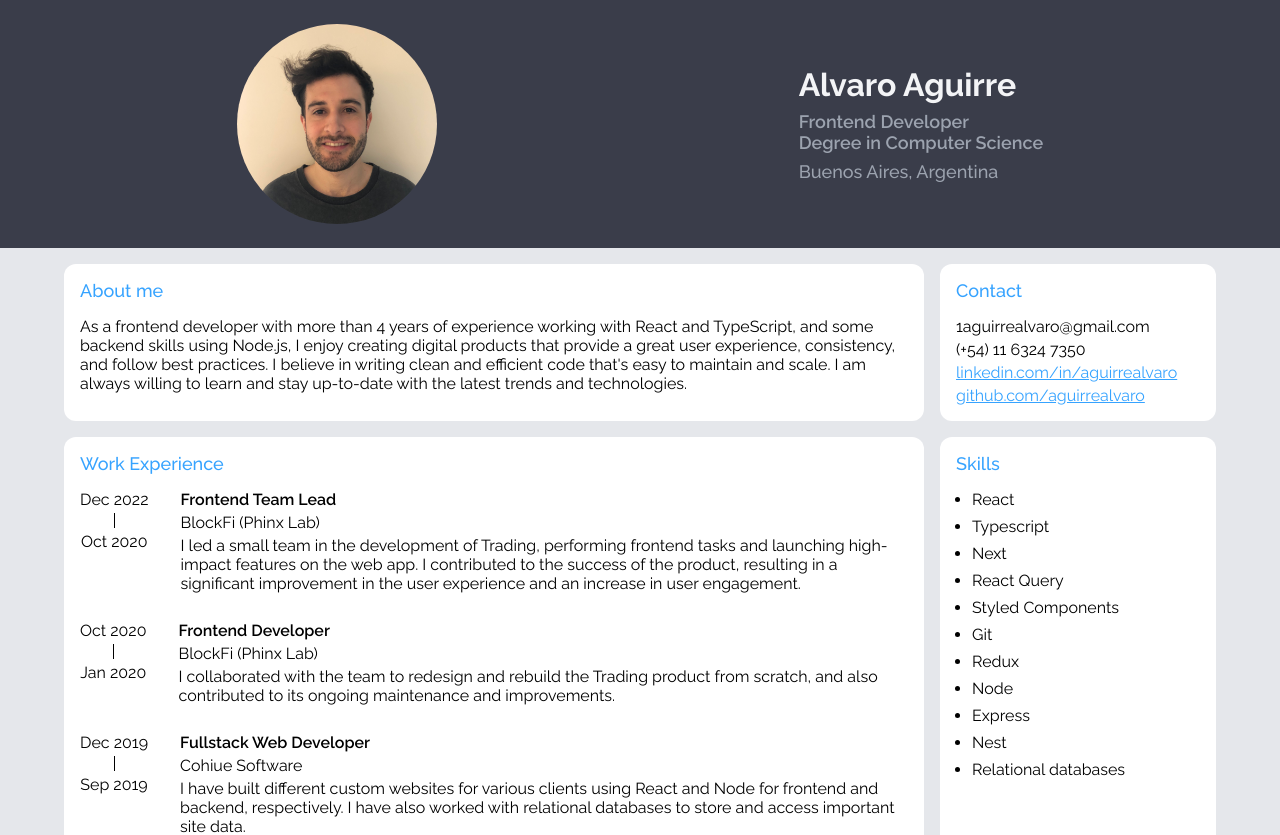
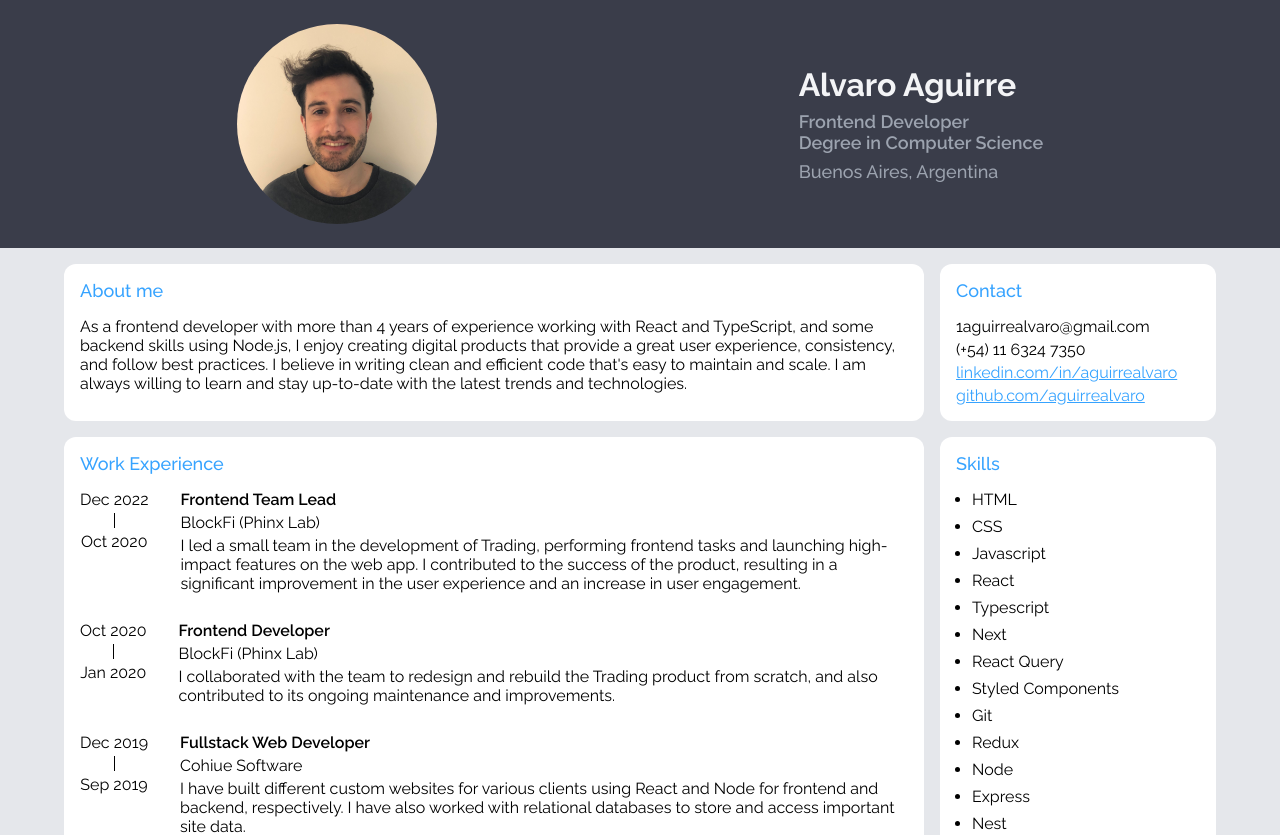
Before and after one commit to aguirrealvaro/cv, a Next.js app: page / in a window 1280 px wide. Shown: the top 835 px of the page. Built offline with nearby package versions, Linux system fonts and the light colour scheme.

Commit message:
Add skills

```diff
--- a/src/components/Skills/Skills.tsx
+++ b/src/components/Skills/Skills.tsx
@@ -8,6 +8,9 @@ export const Skills: FunctionComponent = () => {
       <Card>
         <CardTitle>Skills</CardTitle>
         <ul>
+          <Item>HTML</Item>
+          <Item>CSS</Item>
+          <Item>Javascript</Item>
           <Item>React</Item>
           <Item>Typescript</Item>
           <Item>Next</Item>
```
